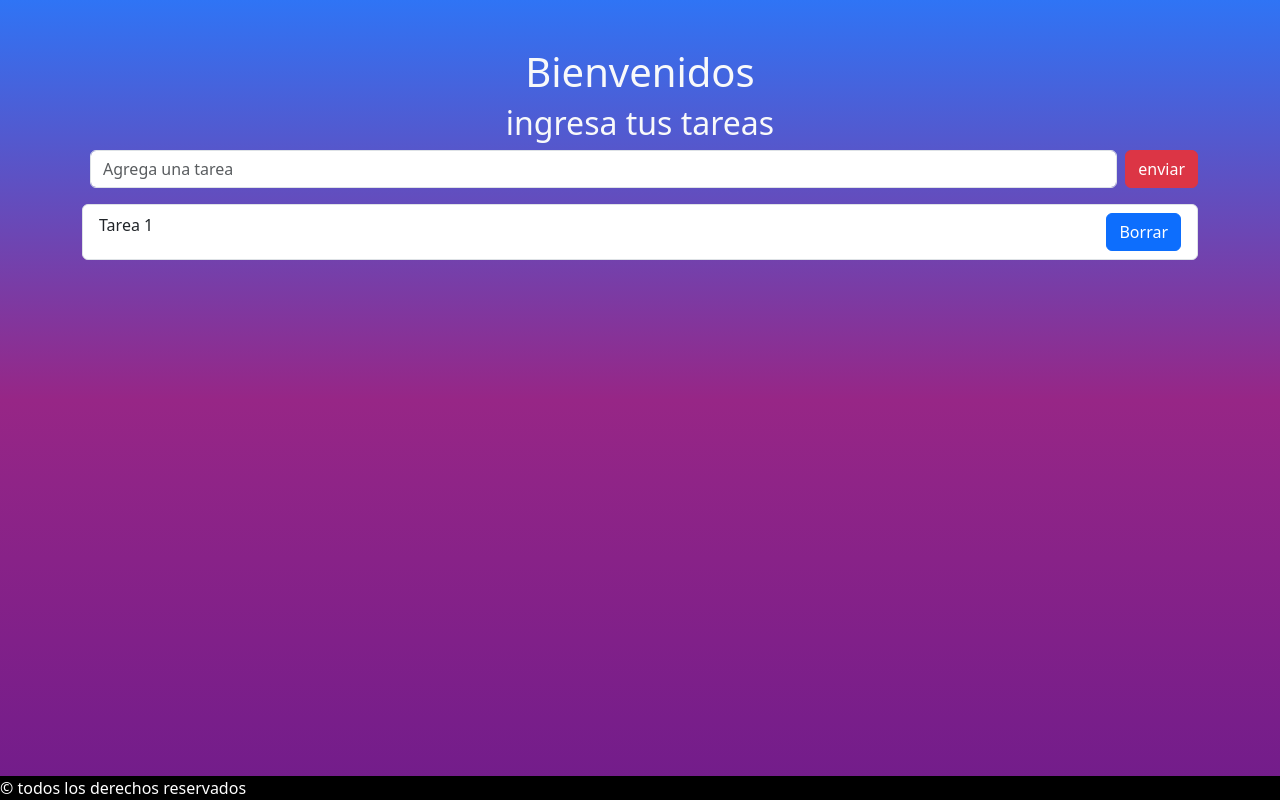
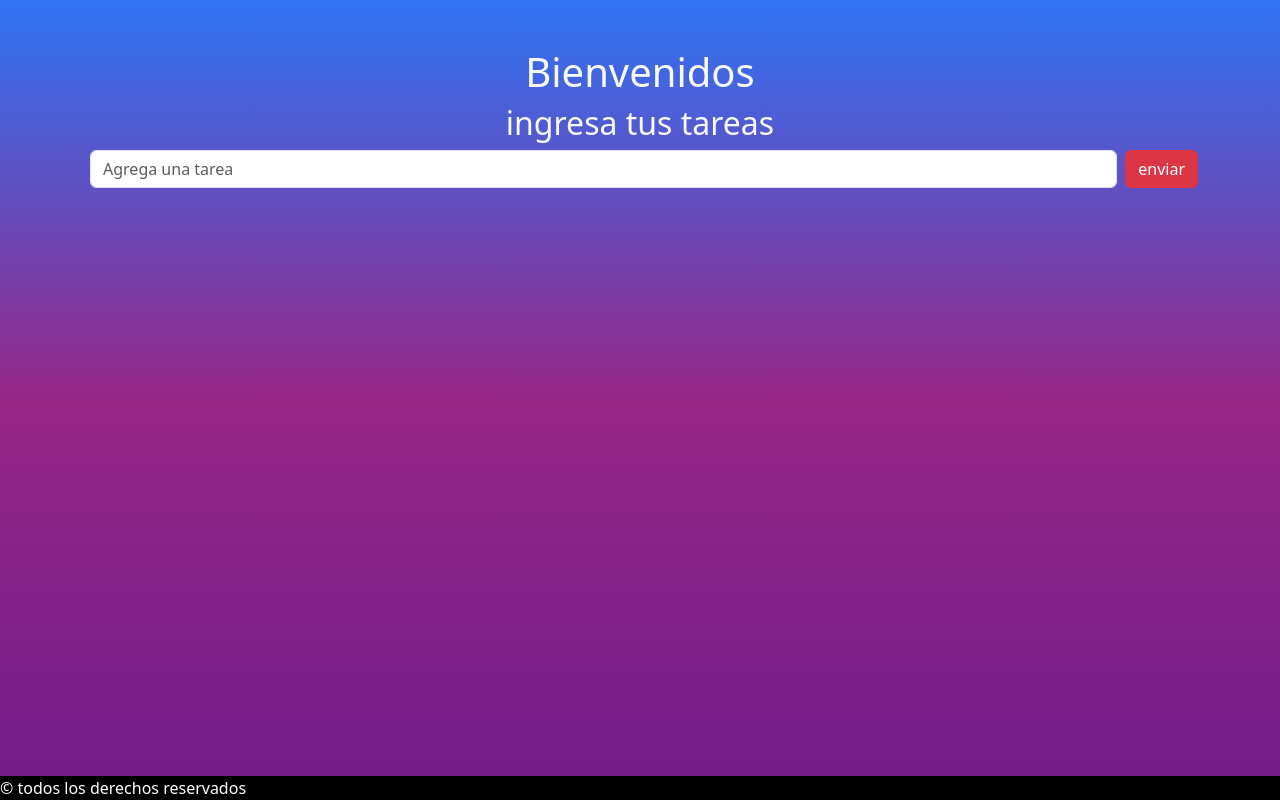
Before and after one commit to GabrielHaurane/TP-React-Punto-4-y-5, a React (Vite) app: page / in a window 1280 px wide. Built offline with nearby package versions, Linux system fonts and the light colour scheme.

Commit message:
mostramos la cantidad de items que coincida las tareas

```diff
--- a/src/components/ListaTareas.jsx
+++ b/src/components/ListaTareas.jsx
@@ -1,10 +1,13 @@
 import ListGroup from "react-bootstrap/ListGroup";
 import ItemTarea from "./ItemTarea";
 
-const ListaTareas = () => {
+const ListaTareas = ({listaTareas}) => {
   return (
     <ListGroup>
-      <ItemTarea></ItemTarea>
+      {
+        listaTareas.map((item, posicionTarea)=> <ItemTarea key={posicionTarea}></ItemTarea>)
+      }
+
     </ListGroup>
   );
 };
```
